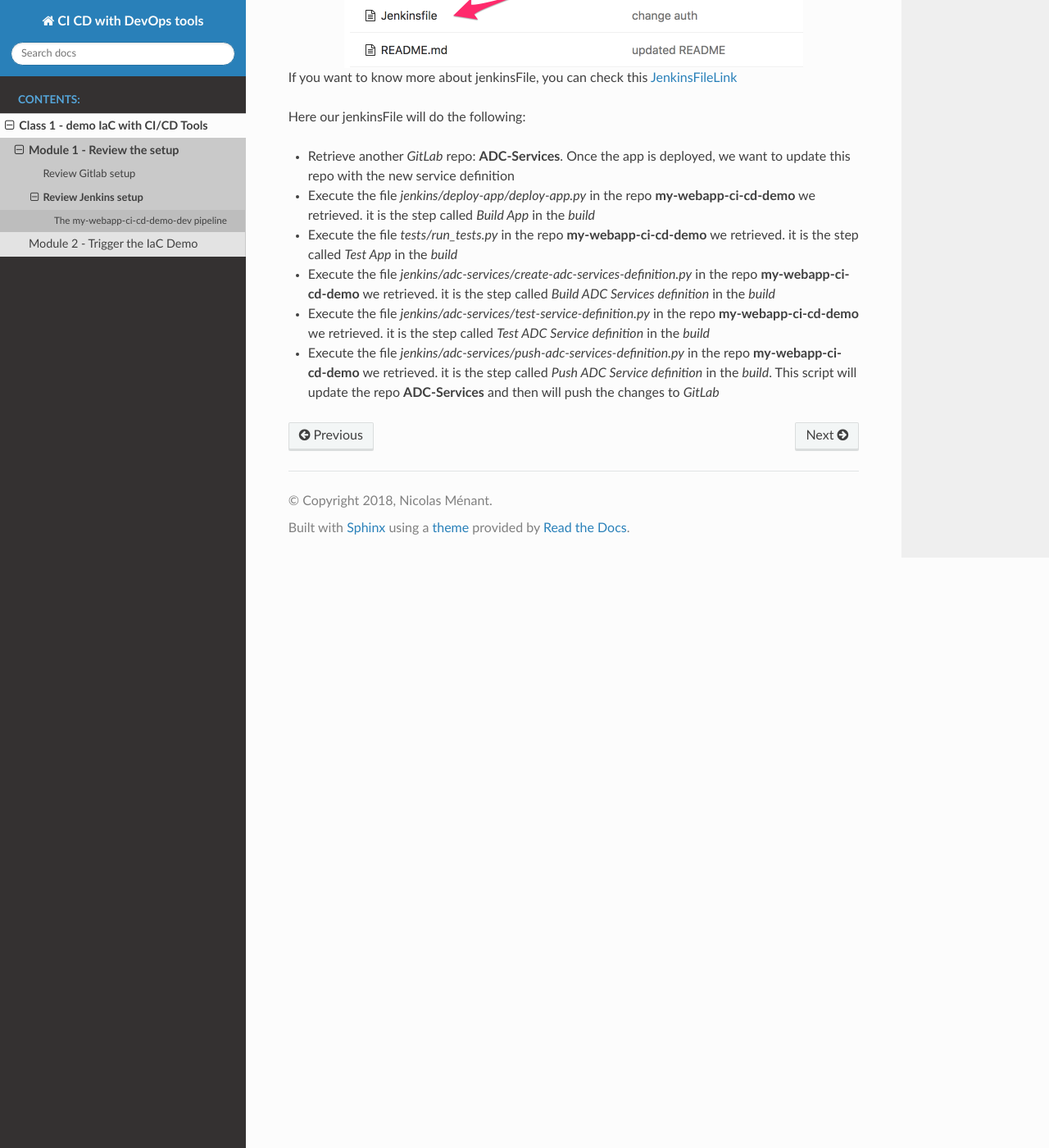
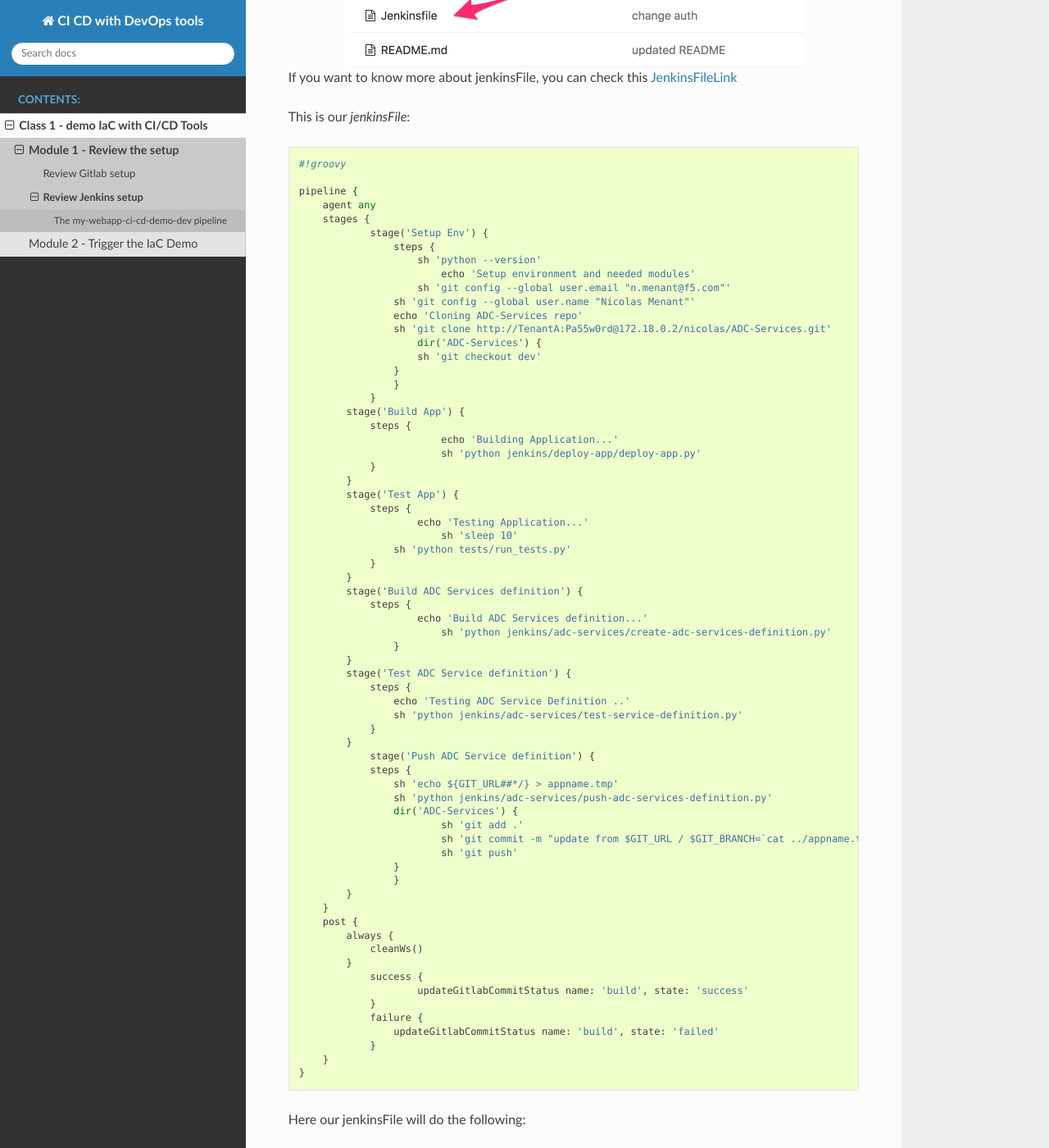
Before and after one commit to nmenant/ci-cd-env-setup, a Sphinx documentation site: the page built from docs/class1/module1/lab2.rst, in a window 1280 px wide and 1400 px high, scrolled down 10415 px. Shown: the whole window at 82% size. Built offline with Sphinx 7.4.7 and the Read the Docs theme 2.0.0, drawn with Linux system fonts in a browser that asks for light colours.

Commit message:
present jenkinsFile

```diff
--- a/docs/class1/module1/lab2.rst
+++ b/docs/class1/module1/lab2.rst
@@ -146,6 +146,79 @@ If you want to know more about jenkinsFile, you can check this JenkinsFileLink_
 
 .. _JenkinsFileLink: https://jenkins.io/doc/book/pipeline/jenkinsfile/
 
+This is our *jenkinsFile*:
+
+::
+
+    #!groovy
+
+    pipeline {
+        agent any
+        stages {
+	        stage('Setup Env') {
+	            steps {
+	      	        sh 'python --version'
+	        	    echo 'Setup environment and needed modules'
+                   	sh 'git config --global user.email "n.menant@f5.com"'
+                    sh 'git config --global user.name "Nicolas Menant"'
+                    echo 'Cloning ADC-Services repo'
+                    sh 'git clone http://TenantA:Pa55w0rd@172.18.0.2/nicolas/ADC-Services.git'
+	                dir('ADC-Services') {
+                        sh 'git checkout dev'
+                    }
+	            }
+	        }
+            stage('Build App') {
+                steps {
+	        	    echo 'Building Application...'
+		            sh 'python jenkins/deploy-app/deploy-app.py'
+                }
+            }
+            stage('Test App') {
+                steps {
+	    	        echo 'Testing Application...'
+		            sh 'sleep 10'
+                    sh 'python tests/run_tests.py'
+                }
+            }
+            stage('Build ADC Services definition') {
+                steps {
+	            	echo 'Build ADC Services definition...'
+		            sh 'python jenkins/adc-services/create-adc-services-definition.py'
+	            }
+            }
+            stage('Test ADC Service definition') {
+                steps {
+                    echo 'Testing ADC Service Definition ..'
+                    sh 'python jenkins/adc-services/test-service-definition.py'
+                }
+            }
+	        stage('Push ADC Service definition') {
+                steps {
+                    sh 'echo ${GIT_URL##*/} > appname.tmp'
+                    sh 'python jenkins/adc-services/push-adc-services-definition.py'
+                    dir('ADC-Services') {
+                            sh 'git add .'
+                            sh 'git commit -m "update from $GIT_URL / $GIT_BRANCH=`cat ../appname.tmp`###`cat ../my-adc-cluster/target-cluster`"'
+                            sh 'git push'
+                    }
+	            }
+            }
+        }
+        post {
+            always {
+                cleanWs()
+            }
+	        success {
+	        	updateGitlabCommitStatus name: 'build', state: 'success'
+	        }
+	        failure {
+	    	    updateGitlabCommitStatus name: 'build', state: 'failed'
+	        }
+        }
+    }
+
+
 Here our jenkinsFile will do the following:
 
 * Retrieve another *GitLab* repo: **ADC-Services**. Once the app is deployed, we want to update this
```
